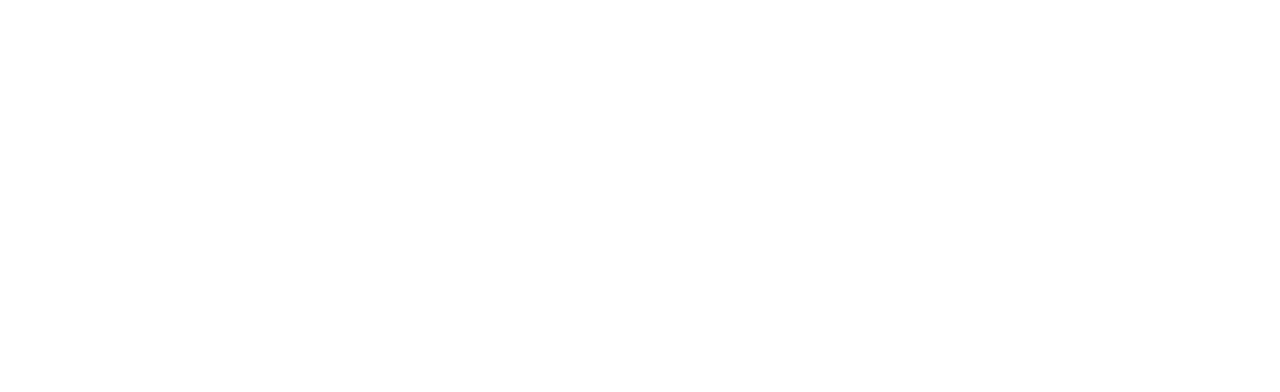
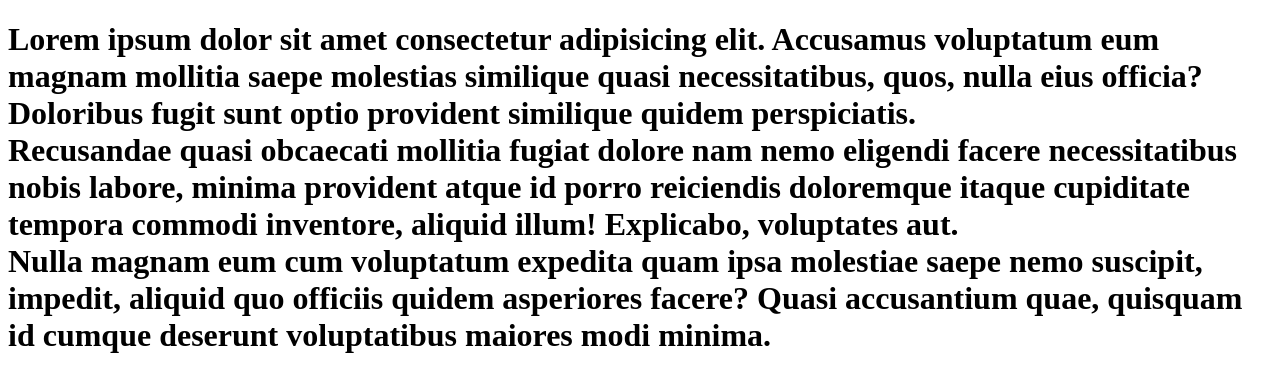
Before and after one commit to edilsonsilva/projeto-quinta, a plain HTML site: page index.html in a window 1280 px wide. Drawn offline with Linux system fonts and the light colour scheme.

Commit message:
Adição de 3 paragráfos do texto Lorem

```diff
--- a/index.html
+++ b/index.html
@@ -6,6 +6,10 @@
     <title>Edilson Silva</title>
 </head>
 <body>
-
+    <h1>
+        <div>Lorem ipsum dolor sit amet consectetur adipisicing elit. Accusamus voluptatum eum magnam mollitia saepe molestias similique quasi necessitatibus, quos, nulla eius officia? Doloribus fugit sunt optio provident similique quidem perspiciatis.</div>
+        <div>Recusandae quasi obcaecati mollitia fugiat dolore nam nemo eligendi facere necessitatibus nobis labore, minima provident atque id porro reiciendis doloremque itaque cupiditate tempora commodi inventore, aliquid illum! Explicabo, voluptates aut.</div>
+        <div>Nulla magnam eum cum voluptatum expedita quam ipsa molestiae saepe nemo suscipit, impedit, aliquid quo officiis quidem asperiores facere? Quasi accusantium quae, quisquam id cumque deserunt voluptatibus maiores modi minima.</div>
+    </h1>
 </body>
 </html>
```
